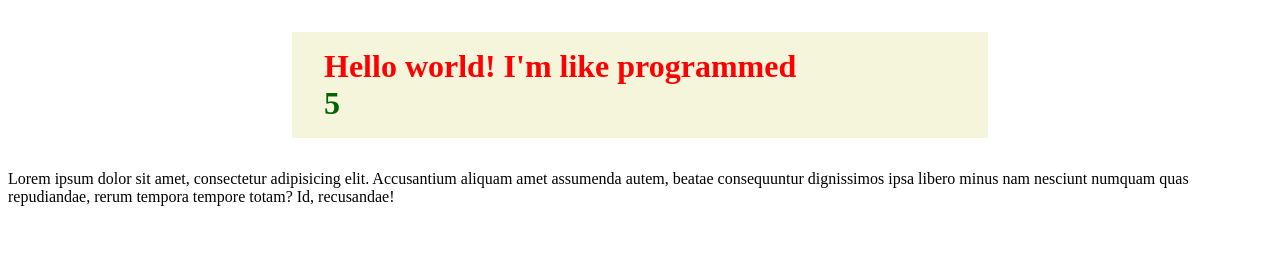
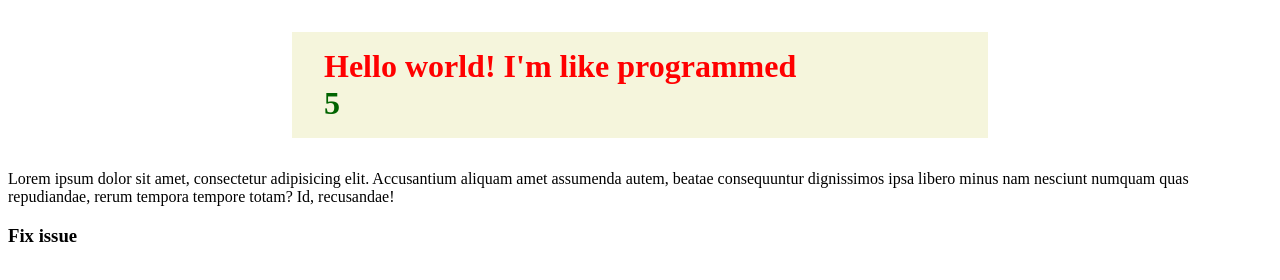
Before and after one commit to blurzoom/GitLesson, a plain HTML site: page index.html in a window 1280 px wide. Drawn offline with Linux system fonts and the light colour scheme.

Commit message:
fix issue

```diff
--- a/index.html
+++ b/index.html
@@ -11,6 +11,7 @@
     consequuntur dignissimos ipsa libero minus nam nesciunt numquam quas repudiandae, rerum tempora tempore totam? Id,
     recusandae!
 </div>
+<h3>Fix issue</h3>
 <script src="app.js"></script>
 </body>
 </html>
```
